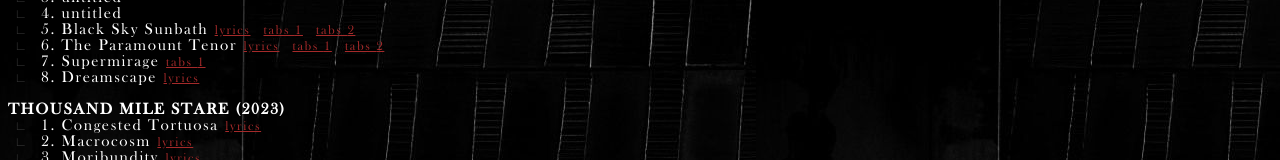
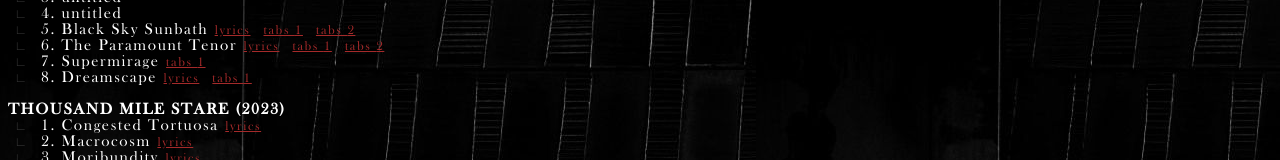
Before and after one commit to Vrezerino/Tegara, a React (Create React App) app: page / in a window 1280 px wide. Shown: the part 130-290 px from the top of the page. Built offline with nearby package versions, Linux system fonts and the light colour scheme.

Commit message:
Add Dreamscape rhy gtr tabs

```diff
--- a/src/App.jsx
+++ b/src/App.jsx
@@ -60,7 +60,7 @@ export default function App() {
             {
               songTitle: 'Dreamscape',
               lyrics: 'threnodist/dreamscape',
-              tabs: null,
+              tabs: ['/files/Tegara_-_Dreamscape_rhythm_guitar_tabs.pdf'],
             }
           ]}
         />
```
Also changed, not shown: 1 other file (tests, documents, lock files or other folders).
